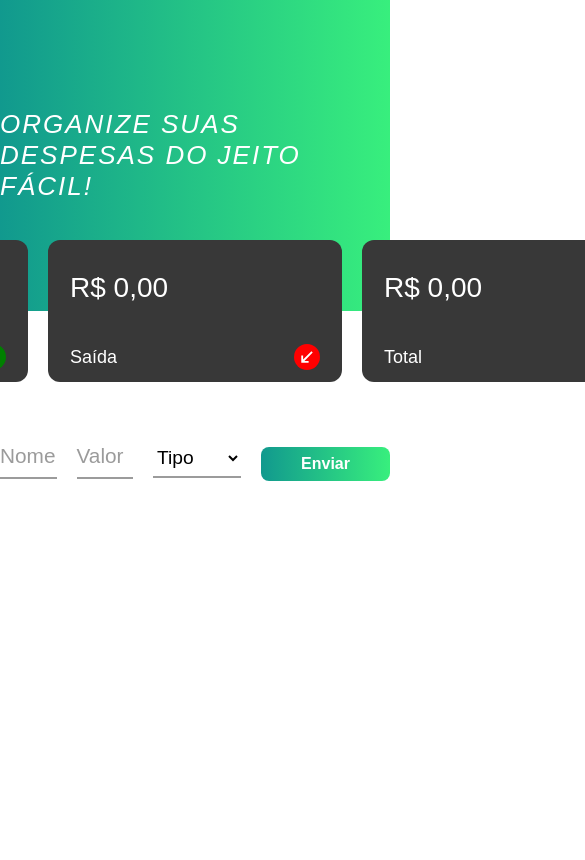
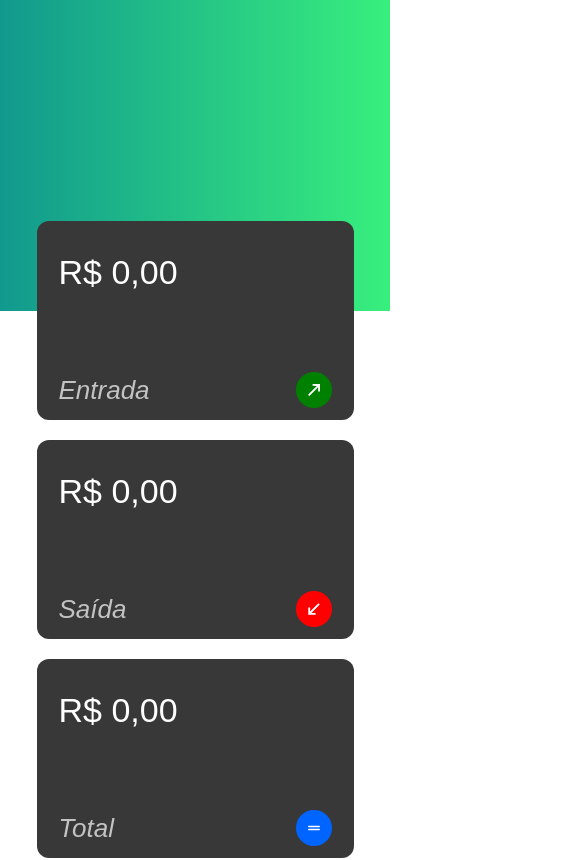
Before and after one commit to leonardojpereira/financial-app, a React (Create React App) app: page / in a window 390 px wide. Shown: the top 860 px of the page, 585 px wide, since content can reach past the window. Built offline with nearby package versions, Linux system fonts and the light colour scheme.

Commit message:
feat: adding media queries

```diff
--- a/src/components/Banner/index.js
+++ b/src/components/Banner/index.js
@@ -1,9 +1,9 @@
-import { BannerContainer, Title } from './style';
+import { BannerContainer } from './style';
 
 export default function Banner() {
     return(
         <BannerContainer>
-            <Title>Organize suas despesas do jeito fácil!</Title>
+
         </BannerContainer>
     );
 }
--- a/src/components/Dashboard/index.js
+++ b/src/components/Dashboard/index.js
@@ -6,7 +6,11 @@ import {
   TypeOf,
   TypeOfSymbol,
 } from "./style";
-import { CgArrowTopRight, CgArrowBottomLeft, CgMathEqual } from 'react-icons/cg'
+import {
+  CgArrowTopRight,
+  CgArrowBottomLeft,
+  CgMathEqual,
+} from "react-icons/cg";
 
 export default function Dashboard({ itemList }) {
   const calculateTotal = () => {
@@ -22,10 +26,14 @@ export default function Dashboard({ itemList }) {
   };
 
   const formatCurrency = (value) => {
-    return value.toLocaleString("pt-BR", {
-      style: "currency",
-      currency: "BRL",
-    });
+    if (typeof value === "number" && !isNaN(value)) {
+      return value.toLocaleString("pt-BR", {
+        style: "currency",
+        currency: "BRL",
+      });
+    } else {
+      return "";
+    }
   };
 
   const cardData = [
--- a/src/components/Dashboard/style.js
+++ b/src/components/Dashboard/style.js
@@ -6,6 +6,16 @@ export const DashboardContainer = styled.div`
     position: absolute;
     transform: translate(-50%, -50%);
     left: 50%;
+    @media screen and (max-width: 990px) {
+        display: flex;
+        flex-direction: column;
+        align-items: center;
+        width: 100%;
+        position: relative;
+        transform: none;
+        left: 0;
+        bottom: 90px;
+    }
 `;
 
 export const Card = styled.div`
@@ -16,11 +26,18 @@ export const Card = styled.div`
     gap: 40px;
     border-radius: 12px;
     width: 250px;
+    @media screen and (max-width: 990px) {
+        width: 70%;
+        gap: 80px;
+    }
 `;
 
 export const ValueAmount = styled.span`
     font-size: 28px;
     color: #fff;
+    @media screen and (max-width: 990px) {
+        font-size: 34px;
+    }
 `;
 
 export const Footer = styled.div`
@@ -31,7 +48,13 @@ export const Footer = styled.div`
 
 export const TypeOf = styled.span`
     font-size: 18px;
-    color: #fff;
+    font-style: italic;
+    color: rgb(255 255 255 / 70%);
+
+    @media screen and (max-width: 990px) {
+        font-size: 26px;
+
+    }
 `;
 
 export const TypeOfSymbol = styled.div`
@@ -42,4 +65,8 @@ export const TypeOfSymbol = styled.div`
     width: 26px;
     height: 26px;
     border-radius: 50%;
+    @media screen and (max-width: 990px) {
+        width: 36px;
+        height: 36px;
+    }
 `;
--- a/src/components/Form/index.js
+++ b/src/components/Form/index.js
@@ -44,7 +44,9 @@ export default function Form({ onAddItem }) {
     if (formData.name !== "" && formData.value !== "" && formData.type !== "") {
       const newItem = {
         id: generateRandomId(),
-        ...formData,
+        name: formData.name,
+        value: parseFloat(formData.value.replace(",", ".")),
+        type: formData.type,
         date: moment().format("DD/MM/YYYY"),
       };
       onAddItem(newItem);
@@ -54,9 +56,9 @@ export default function Form({ onAddItem }) {
         type: "",
         date: "",
       });
-      setIsEmpty(false); // Define isEmpty como false após enviar o formulário
+      setIsEmpty(false);
     } else {
-      setIsEmpty(true); // Define isEmpty como true se algum campo estiver vazio
+      setIsEmpty(true);
     }
   };
 
@@ -78,7 +80,7 @@ export default function Form({ onAddItem }) {
         <FieldGroup>
           <Input
             placeholder="Valor R$"
-            type="number"
+            type="text"
             name="value"
             id="value"
             value={formData.value}
--- a/src/components/Form/style.js
+++ b/src/components/Form/style.js
@@ -13,6 +13,10 @@ export const FormContainer = styled.form`
   gap: 20px;
   width: 100%;
   margin-bottom: 32px;
+  @media screen and (max-width: 990px) {
+   margin-top: 0;
+   flex-direction: column;
+}
 `;
 
 export const FieldGroup = styled.div`
@@ -20,6 +24,9 @@ export const FieldGroup = styled.div`
   padding: 15px 0 0;
   margin-top: 10px;
   width: 250px;
+  @media screen and (max-width: 990px) {
+    width: 75%;
+ }
 `;
 
 export const FormLabel = styled.label`
@@ -71,6 +78,8 @@ export const Input = styled.input`
       font-weight: 700;
     }
   }
+
+
 `;
 
 export const SelectType = styled.select`
@@ -85,6 +94,9 @@ export const SelectType = styled.select`
   transition: border-color 0.2s;
   color: #000;
   margin-top: 24px;
+  @media screen and (max-width: 990px) {
+    width: 75%;
+ }
 `;
 
 export const OptionType = styled.option`
@@ -95,11 +107,20 @@ export const Button = styled.button`
   background: linear-gradient(to right, ${primaryColor}, ${secondaryColor});
   color: #fff;
   border: none;
-  border-radius: 8px;
+  border-radius: 6px;
   font-size: 16px;
-  margin-top: 36px;
+  margin-top: 28px;
   font-weight: bold;
+  transition:  0.4s ease;
   cursor: pointer;
+  &:hover {
+    opacity: 0.8;
+  }
+  @media screen and (max-width: 990px) {
+    width: 75%;
+    padding: 12px 40px;
+    margin-top: 0;
+ }
 `;
 
 export const ErrorMessage = styled.div`
--- a/src/components/Table/index.js
+++ b/src/components/Table/index.js
@@ -25,7 +25,7 @@ const Table = ({ itemList, onDeleteItem, formatCurrency }) => {
           >
             <GridItem data-label="ID">{item.id}</GridItem>
             <GridItem data-label="Receita/Despesa">{item.name}</GridItem>
-            <GridItem data-label="Valor">{formatCurrency(item.value)}</GridItem>
+            <GridItem data-label="Valor">{formatCurrency(item.value, item.type)}</GridItem>
             <GridItem data-label="Tipo">
               {item.type === "Entrada" ? (
                 <CgArrowTopRight size={26} color="green" />
--- a/src/components/Table/style.js
+++ b/src/components/Table/style.js
@@ -1,11 +1,12 @@
 import styled from 'styled-components';
 
 export const TableContainer = styled.table`
-  width: 100%;
+  width: 95%;
   max-width: 1260px;
   border-collapse: collapse;
   table-layout: fixed;
   margin: 22px auto;
+  margin-bottom: 62px;
 `;
 
 export const TableBody = styled.tbody`
@@ -31,7 +32,6 @@ export const GridItem = styled.td`
 
   @media (max-width: 830px) {
     display: block;
-    width: 100%;
     padding-left: 50%;
     text-align: right;
     position: relative;
@@ -49,7 +49,7 @@ export const GridItem = styled.td`
 `;
 
 export const IconDelete = styled.span`
-  color: rgb(190, 67, 67);
+  color: red;
   cursor: pointer;
   font-size: 14px;
 `;
```
